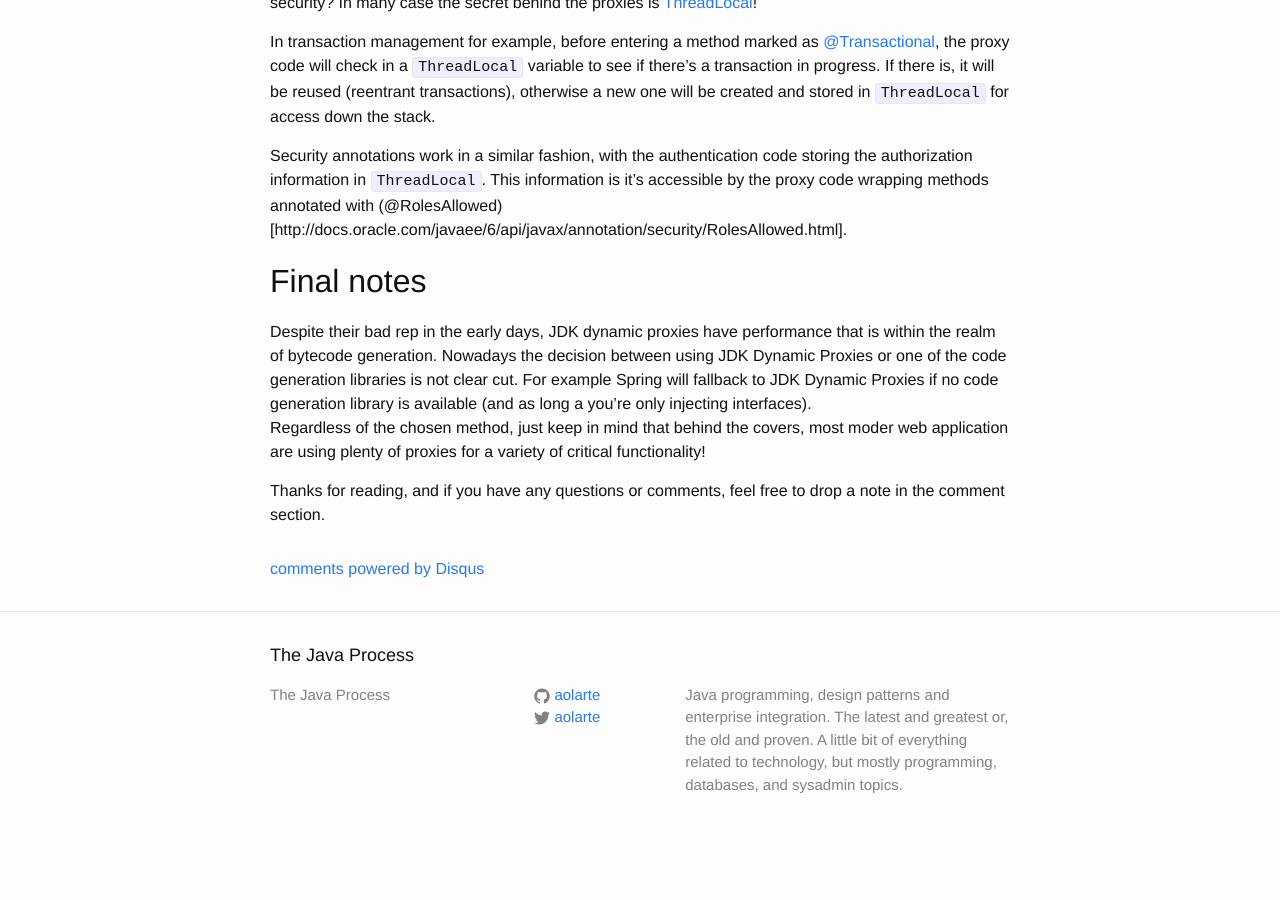
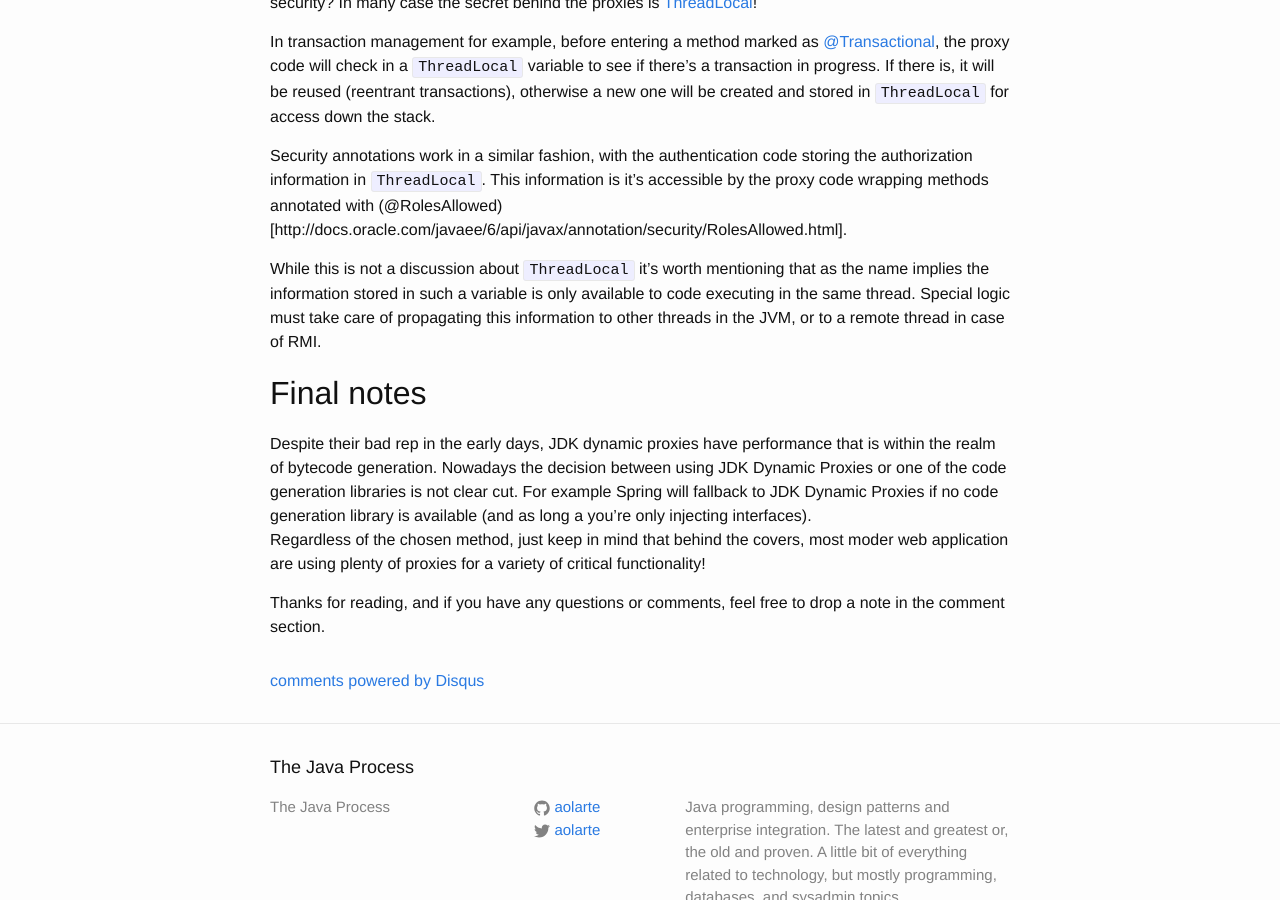
Before and after one commit to aolarte/old_blog, a Jekyll site: the page built from _posts/2017-01-16-magic-dust-in-Java-part-2.md, in a window 1280 px wide and 900 px high, scrolled down 3362 px. Built offline with Jekyll 4.4.1, drawn with Linux system fonts in a browser that asks for light colours; comment, search, counter and statistics services are not loaded; before the commit the page ends 4218 px from its top, so only the background shows below that.

Commit message:
publish new post

```diff
--- a/_posts/2017-01-16-magic-dust-in-Java-part-2.md
+++ b/_posts/2017-01-16-magic-dust-in-Java-part-2.md
@@ -154,6 +154,8 @@ In transaction management for example, before entering a method marked as [@Tran
 
 Security annotations work in a similar fashion, with the authentication code storing the authorization information in `ThreadLocal`. This information is it's accessible by the proxy code wrapping methods annotated with (@RolesAllowed)[http://docs.oracle.com/javaee/6/api/javax/annotation/security/RolesAllowed.html].
 
+While this is not a discussion about `ThreadLocal` it's worth mentioning that as the name implies the information stored in such a variable is only available to code executing in the same thread. Special logic must take care of propagating this information to other threads in the JVM, or to a remote thread in case of RMI.
+
 ## Final notes
 
 Despite their bad rep in the early days, JDK dynamic proxies have performance that is within the realm of bytecode generation.
```
